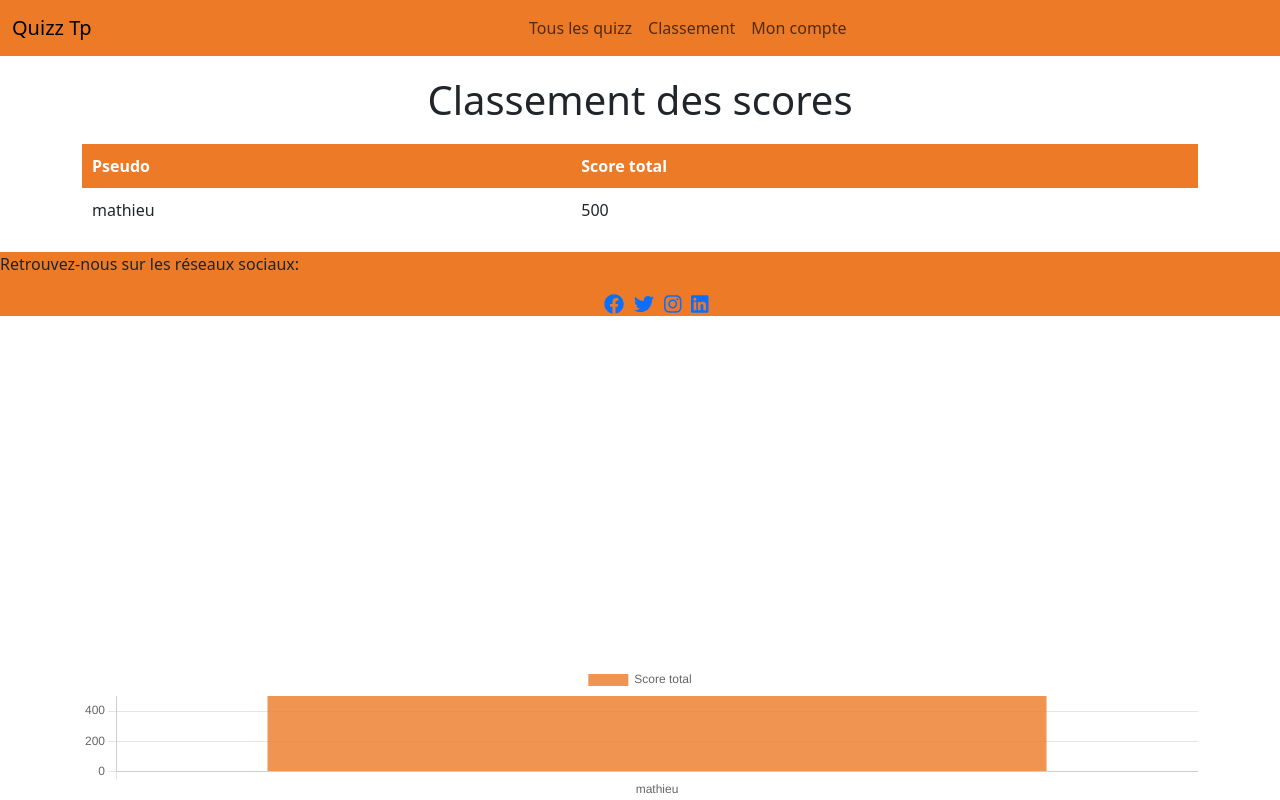
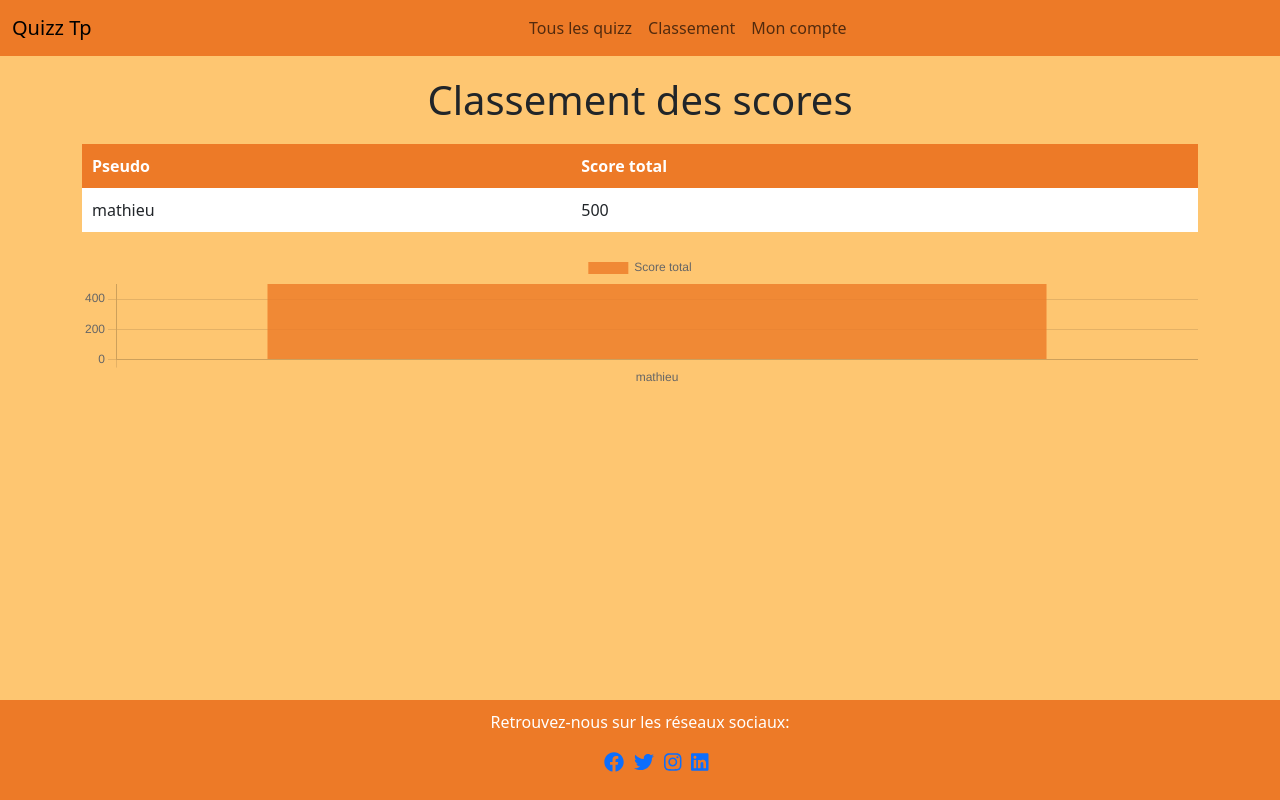
Before and after one commit to Vekian/Quizz_TP, a PHP site: page /classement-general.php in a window 1280 px wide. Run offline with PHP 8.4, Linux system fonts and the light colour scheme; data comes from the database, SQL or seed files in the repository; some libraries are stand-ins or nearby versions.

Commit message:
modification de la page classement general et du css

```diff
--- a/classement-general.php
+++ b/classement-general.php
@@ -1,74 +1,24 @@
 <!DOCTYPE html>
 <html>
+
 <head>
     <title>Résultats</title>
-  <style>
-    body {
-      background-color: #f2f2f2;
-      font-family: Arial, sans-serif;
-      margin: 0;
-      padding: 0;
-    }
+    <link rel="stylesheet" href="css/classement.css">
+</head>
 
-    .container {
-      max-width: 800px;
-      margin: 0 auto;
-      padding: 20px;
-    }
-
-    h1 {
-      color: #ED7A27;
-      text-align: center;
-    }
-
-    table {
-      width: 100%;
-      border-collapse: collapse;
-      margin-top: 20px;
-    }
-
-    th {
-      background-color: #ED7A27;
-      color: white;
-      font-weight: bold;
-      padding: 10px;
-      text-align: left;
-    }
-
-    td {
-      background-color: white;
-      padding: 10px;
-    }
-
-    tr:nth-child(even) {
-      background-color: #f2f2f2;
-    }
-
-    .no-results {
-      text-align: center;
-      color: #ED7A27;
-      margin-top: 20px;
-    }
-
-    #scoreChart {
-      margin-top: 20px;
-      position: fixed;
-        bottom: 0;
-    }
-
-</style>
-</head>
 <body>
-  <?php include 'connection.php';?>
-  <?php include 'header.php';?>
+    <?php include 'connection.php'; ?>
+    <?php include 'header.php'; ?>
 
     <!DOCTYPE html>
     <html>
+
     <head>
         <title>Graphique des scores</title>
         <script src="https://cdn.jsdelivr.net/npm/chart.js"></script>
     </head>
-<body>
+
+    <body style="background-color: #FEC671;">
         <div class="container">
             <h1>Classement des scores</h1>
             <?php
@@ -116,11 +66,12 @@
             }
             ?>
 
-        <canvas id="scoreChart"></canvas>
+            <canvas id="chartCanvas"></canvas>
+
 
             <script>
                 // Créer un nouveau graphique en barres
-            let ctx = document.getElementById('scoreChart').getContext('2d');
+                let ctx = document.getElementById('chartCanvas').getContext('2d');
                 let scoreChart = new Chart(ctx, {
                     type: 'bar',
                     data: {
@@ -135,14 +86,21 @@
                         responsive: true,
                         maintainAspectRatio: false,
                         scales: {
-                        y: {
-                            beginAtZero: true
+                            yAxes: [{
+                                ticks: {
+                                    beginAtZero: true,
+                                    stepSize: 1
                                 }
+                            }]
                         }
                     }
                 });
             </script>
         </div>
-    <?php include 'footer.php';?>
+        <div id="footer">
+            <?php include 'footer.php'; ?>
+        </div>
+
     </body>
+
     </html>
--- /dev/null
+++ b/css/classement.css
@@ -0,0 +1,62 @@
+body {
+    background-color: #f2f2f2;
+    font-family: Arial, sans-serif;
+    margin: 0;
+    padding: 0;
+}
+
+.container {
+    max-width: 800px;
+    margin: 0 auto;
+    padding: 20px;
+}
+
+h1 {
+    color: #ED7A27;
+    text-align: center;
+}
+
+table {
+    width: 100%;
+    border-collapse: collapse;
+    margin-top: 20px;
+}
+
+th {
+    background-color: #ED7A27;
+    color: white;
+    font-weight: bold;
+    padding: 10px;
+    text-align: left;
+}
+
+td {
+    background-color: white;
+    padding: 10px;
+}
+
+tr:nth-child(even) {
+    background-color: #f2f2f2;
+}
+
+.no-results {
+    text-align: center;
+    color: #ED7A27;
+    margin-top: 20px;
+}
+
+#chartCanvas {
+    margin-top: 20px;
+    position: fixed;
+}
+
+#footer {
+    text-align: center;
+    padding: 10px 0;
+    background-color: #ED7A27;
+    color: white;
+    position: fixed;
+    bottom: 0;
+    left: 0;
+    width: 100%;
+}
```
Lines whose indentation alone changed are shown as unchanged.
